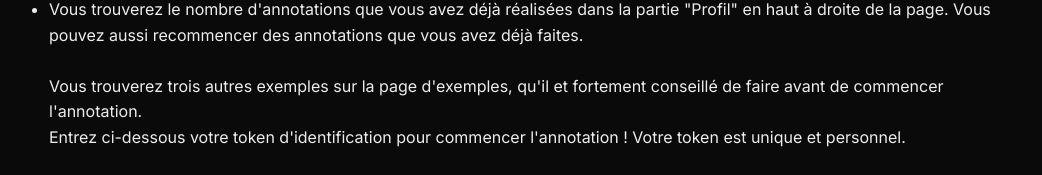
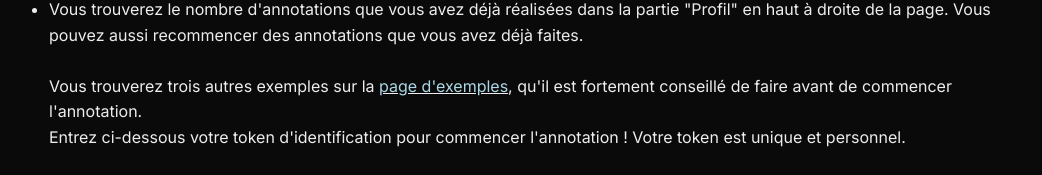
Before and after one commit to LequeuISIR/GDNAnnotUI, a Next.js app: page /welcome in a window 1280 px wide. Shown: the part 2688-2863 px from the top of the page, without its empty margins (107-1149 px from the left). Built offline with nearby package versions, Linux system fonts and the light colour scheme.

Commit message:
fixed error

```diff
--- a/src/app/welcome/page.tsx
+++ b/src/app/welcome/page.tsx
@@ -166,7 +166,7 @@ export default function Welcome() {
             Vous pouvez aussi recommencer des annotations que vous avez déjà faites.</li>
         </ul>
         <br />
-        <p>Vous trouverez trois autres exemples sur la <Link href="/examples">page d'exemples</Link>, qu'il et fortement conseillé de faire avant de commencer l'annotation.</p>
+        <p>Vous trouverez trois autres exemples sur la <u><Link href="/examples" style={{color:"lightblue"}}>page d'exemples</Link></u>, qu'il est fortement conseillé de faire avant de commencer l'annotation.</p>
         <p>Entrez ci-dessous votre token d'identification pour commencer l'annotation ! Votre token est unique et personnel.</p>
       </div>
 
```
